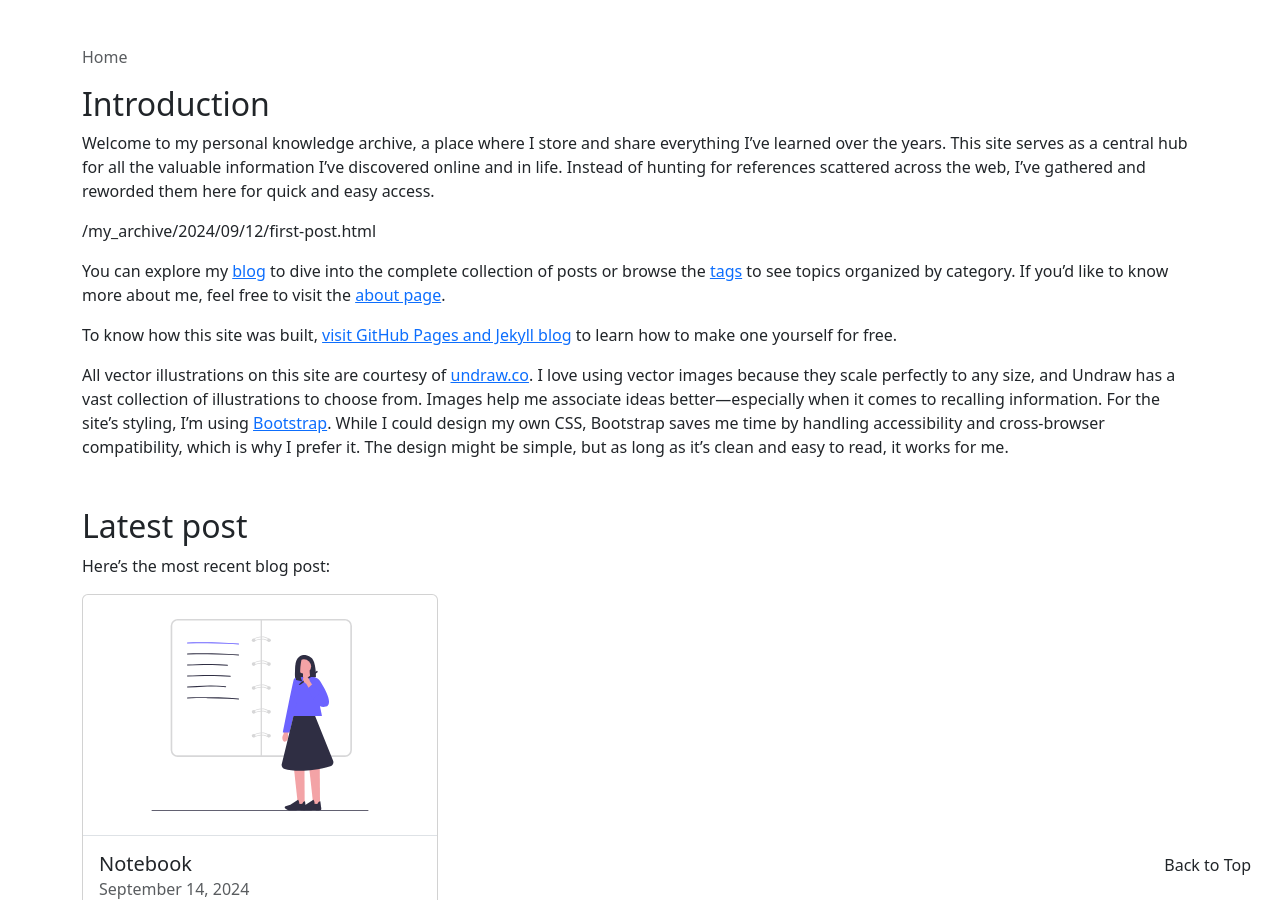
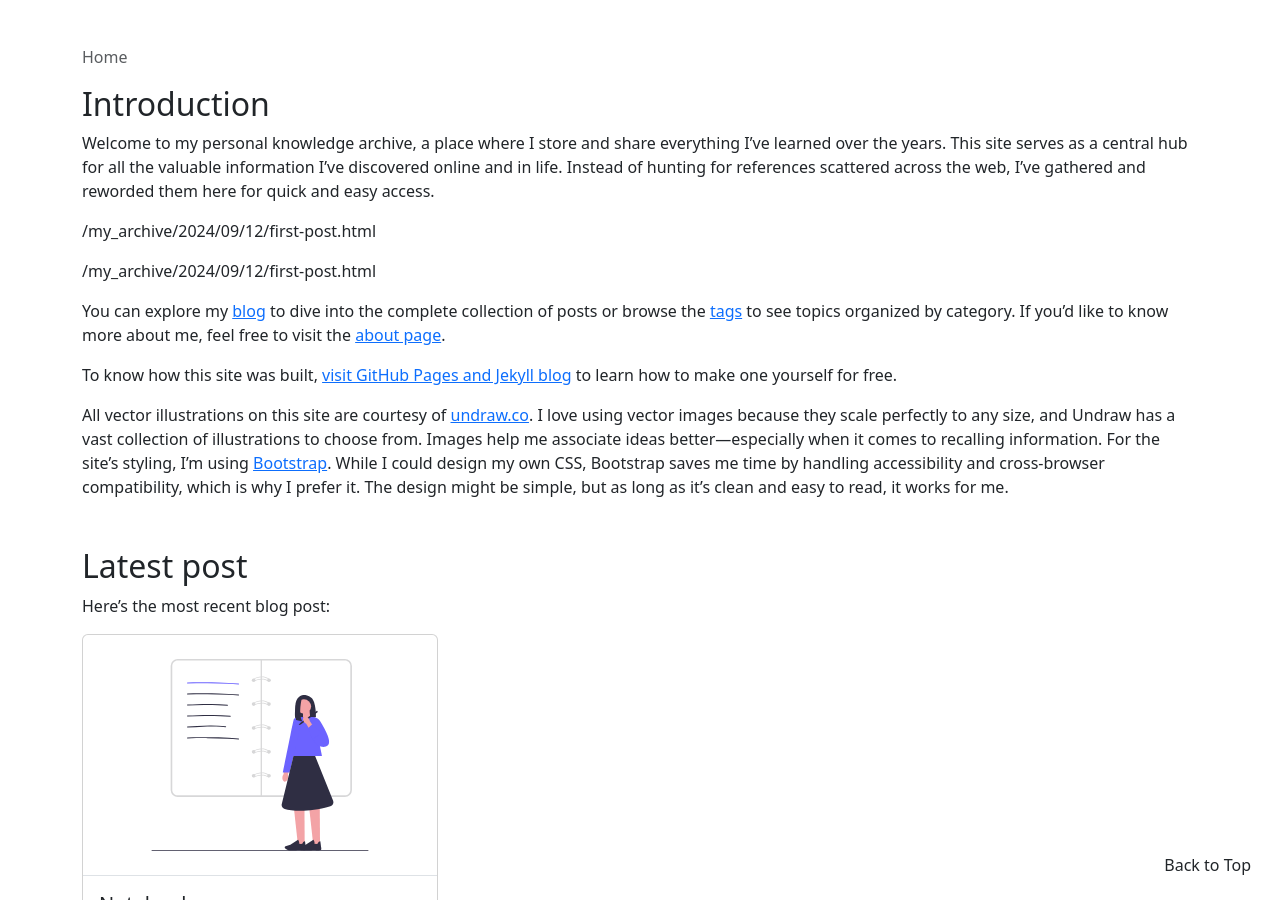
Before and after one commit to cliffordwilliam/my_archive, a Jekyll site: the page built from index.md, in a window 1280 px wide and 900 px high, scrolled down 536 px. Built offline with Jekyll 4.4.1, drawn with Linux system fonts in a browser that asks for light colours.

Commit message:
update content

```diff
--- a/index.md
+++ b/index.md
@@ -9,6 +9,8 @@ thumbnail: "undraw_undraw_undraw_undraw_undraw_website_o7n3_bucy_30uo_-1-_d6br_0
 Welcome to my personal knowledge archive, a place where I store and share everything I’ve learned over the years. This site serves as a central hub for all the valuable information I've discovered online and in life. Instead of hunting for references scattered across the web, I’ve gathered and reworded them here for quick and easy access.
 
 {{ site.baseurl }}{% link _posts/2024-09-12-first-post.md %}
+
+{{ site.baseurl }}{% post_url 2024-09-12-first-post %}
 
 You can explore my [blog]({{ site.baseurl }}{{ site.data.navigation.navigations[1].url }}) to dive into the complete collection of posts or browse the [tags]({{ site.baseurl }}{{ site.data.navigation.navigations[2].url }}) to see topics organized by category. If you’d like to know more about me, feel free to visit the [about page]({{ site.baseurl }}{{ site.data.navigation.navigations[3].url }}).
 
```
